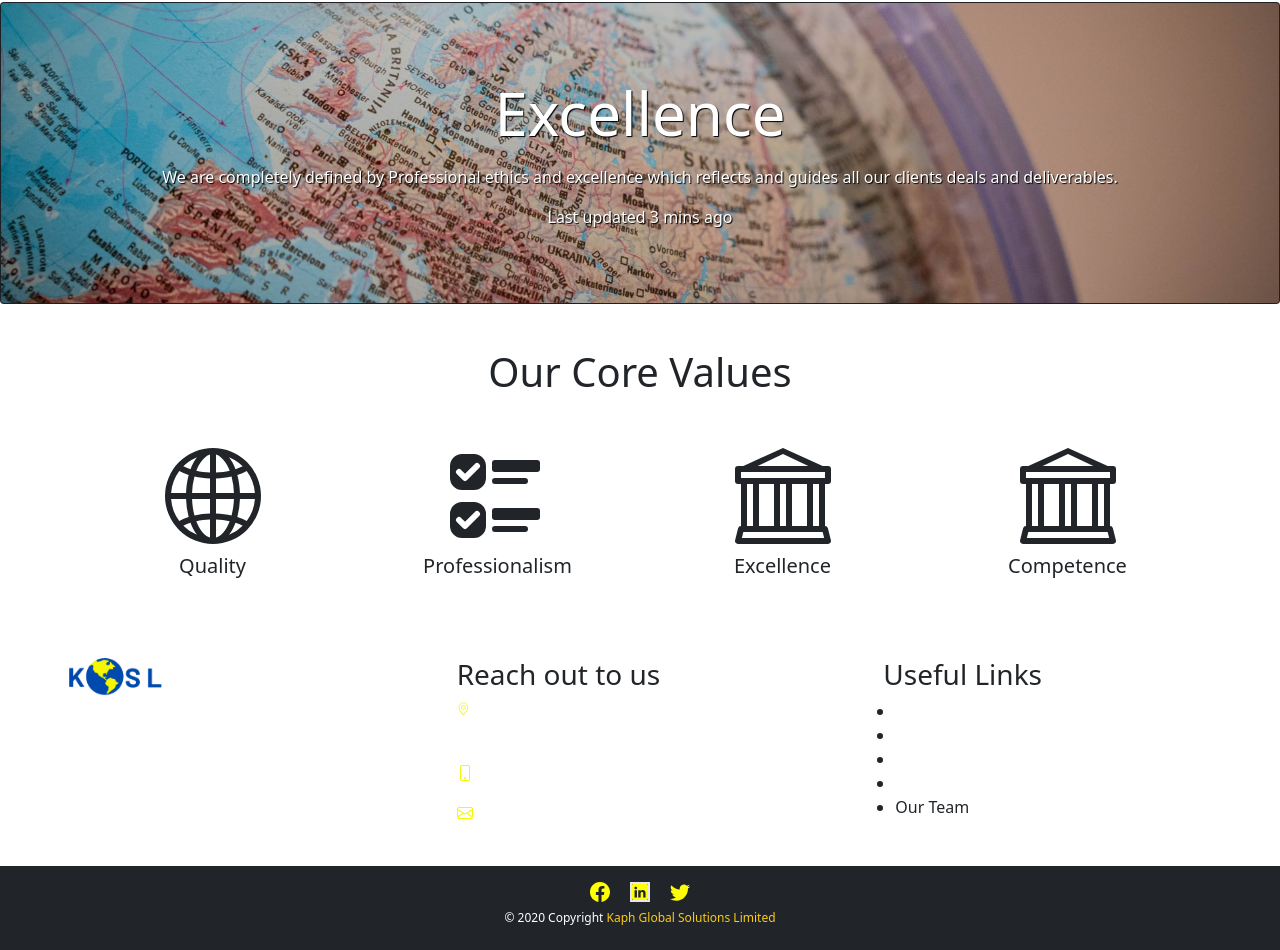
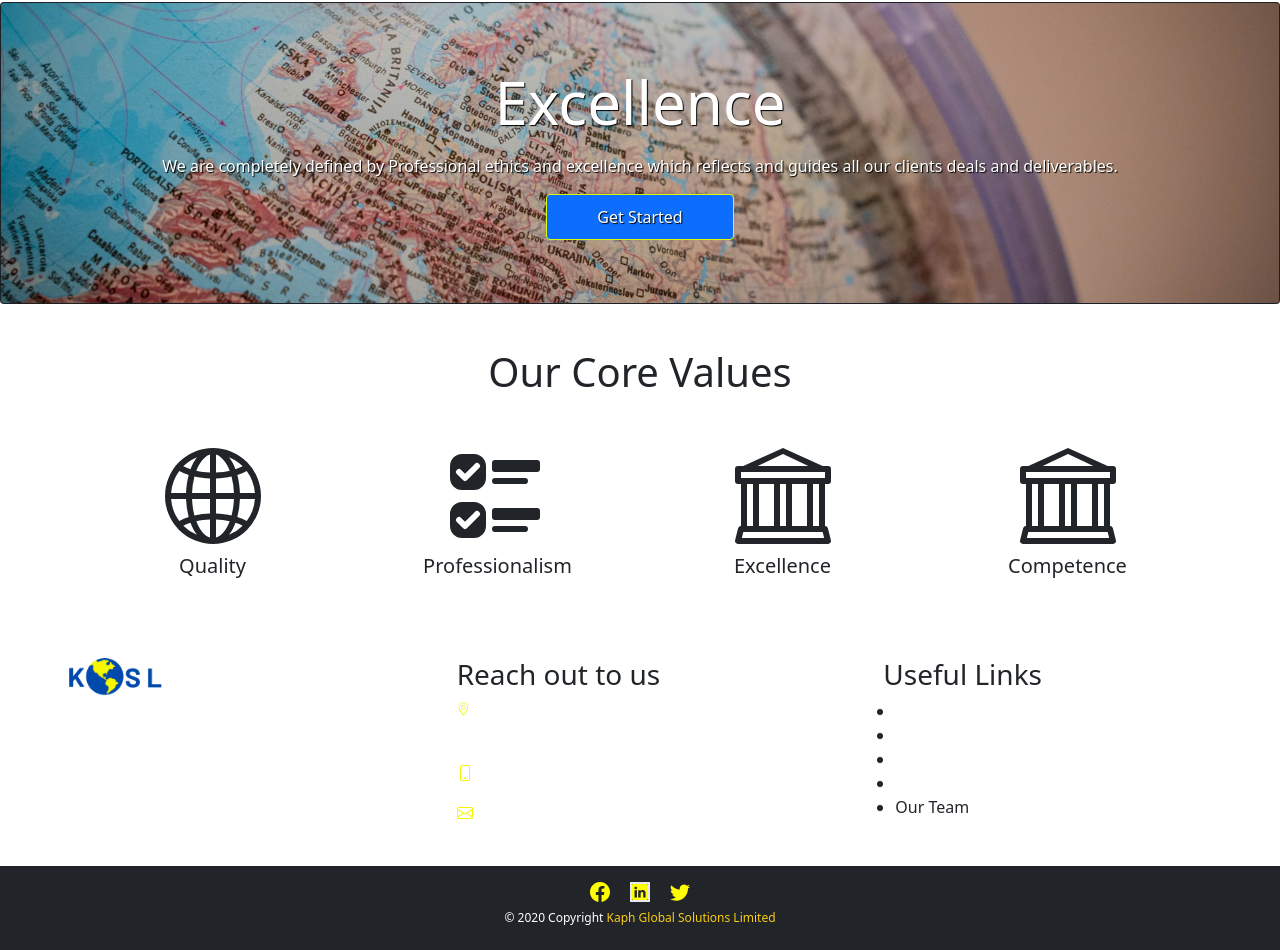
Before and after one commit to joseph-anselm/kaph, a Next.js app: page / in a window 1280 px wide. Shown: the part 1063-2013 px from the top of the page. Built offline with nearby package versions, Linux system fonts and the light colour scheme.

Commit message:
website fix commit

```diff
--- a/pages/index.js
+++ b/pages/index.js
@@ -170,7 +170,9 @@ export default function Home() {
                   excellence which reflects and guides all our clients deals and
                   deliverables.
                 </Card.Text>
-                <Card.Text>Last updated 3 mins ago</Card.Text>
+                <Button href="#" className={styles.btn}>
+                  Get Started
+                </Button>
               </Card.ImgOverlay>
             </Card>
 
--- a/styles/Home.module.css
+++ b/styles/Home.module.css
@@ -75,6 +75,14 @@
   width: 100%;
   object-fit: cover;
 }
+.btn {
+  color: #fff;
+  background-color: #0d6efd;
+  border-color: #d9fd0d;
+  margin: 0 auto;
+  padding: 10px 50px;
+}
+
 @media (max-width: 600px) {
   .grid {
     width: 100%;
```
